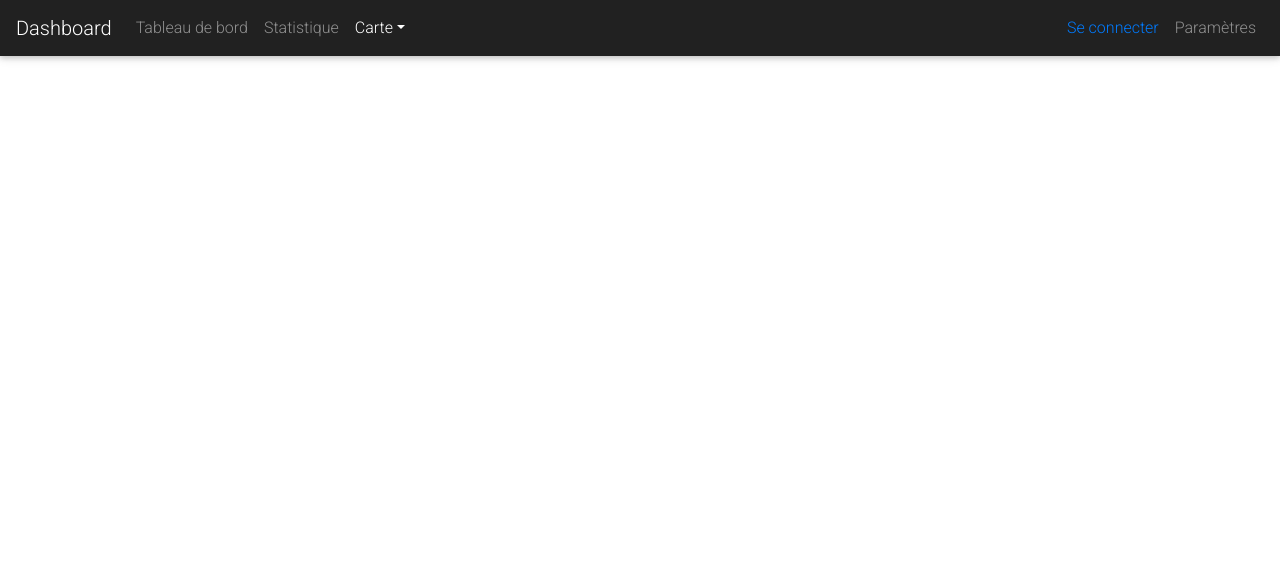
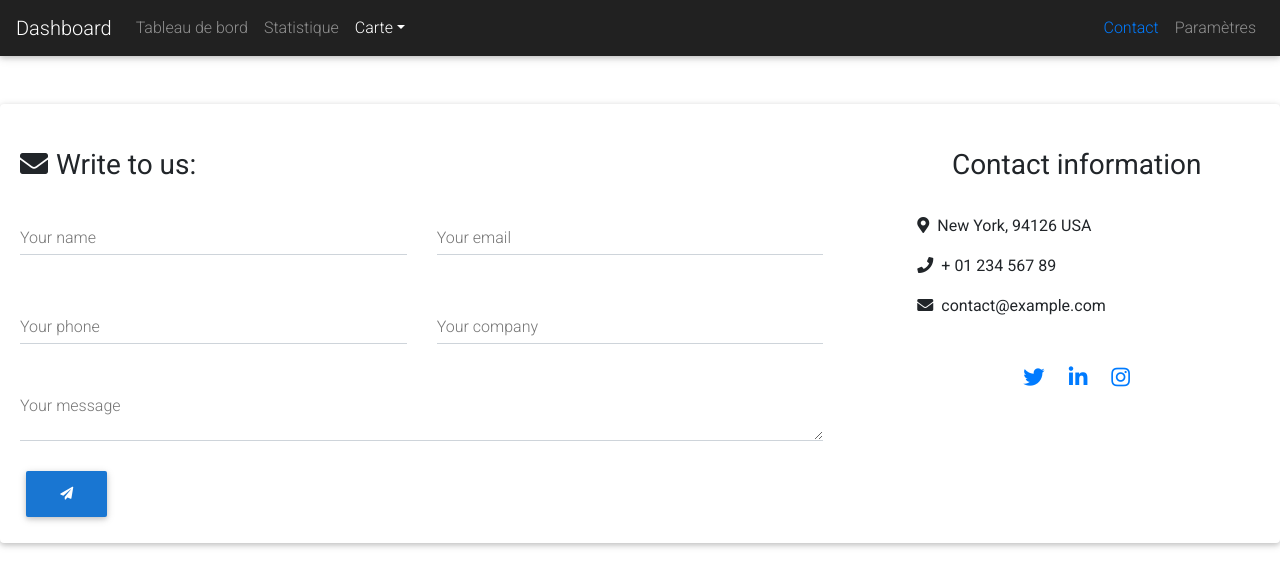
Before and after one commit to JonathanJouffroy/react, a React (Create React App) app: page /page3 in a window 1280 px wide. Shown: the top 586 px of the page. Built offline with nearby package versions, Linux system fonts and the light colour scheme.

Commit message:
Contact page

```diff
--- a/src/views/Page2.js
+++ b/src/views/Page2.js
@@ -64,7 +64,7 @@ state = {
             </NavDropdown>
             </Nav>
                 <Nav>
-                    <Nav.Link> <Link to='/Page3'>Se connecter</Link></Nav.Link>
+                    <Nav.Link> <Link to='/Page3'>Contact</Link></Nav.Link>
                     <Nav.Link eventKey={2} href="#memes">
                     Paramètres
                     </Nav.Link>
--- a/src/views/Page3.js
+++ b/src/views/Page3.js
@@ -1,6 +1,7 @@
 import React from 'react';
 import {Link} from 'react-router-dom';
 import {Navbar, NavDropdown, Nav } from 'react-bootstrap';
+import { MDBRow, MDBCol, MDBCard, MDBCardBody, MDBIcon, MDBBtn, MDBInput } from "mdbreact";
 import 'bootstrap/dist/css/bootstrap.min.css'
 class Page3 extends React.Component {
 
@@ -21,16 +22,124 @@ class Page3 extends React.Component {
             </NavDropdown>
           </Nav>
           <Nav>
-      <Nav.Link> <Link to='/Page3'>Se connecter</Link></Nav.Link>
+            <Nav.Link> <Link to='/Page3'>Contact</Link></Nav.Link>
             <Nav.Link eventKey={2} href="#memes">
               Paramètres
             </Nav.Link>
           </Nav>
         </Navbar.Collapse>
       </Navbar>
-<Nav>
-    <Nav.Link></Nav.Link>
-</Nav>
+
+      <section className="contact-section my-5">
+      <MDBCard>
+        <MDBRow>
+          <MDBCol lg="8">
+            <MDBCardBody className="form">
+              <h3 className="mt-4">
+                <MDBIcon icon="envelope" className="pr-2" />
+                Write to us:
+              </h3>
+              <MDBRow>
+                <MDBCol md="6">
+                  <div className="md-form mb-0">
+                    <MDBInput
+                      type="text"
+                      id="form-contact-name"
+                      label="Your name"
+                    />
+                  </div>
+                </MDBCol>
+                <MDBCol md="6">
+                  <div className="md-form mb-0">
+                    <MDBInput
+                      type="text"
+                      id="form-contact-email"
+                      label="Your email"
+                    />
+                  </div>
+                </MDBCol>
+              </MDBRow>
+              <MDBRow>
+                <MDBCol md="6">
+                  <div className="md-form mb-0">
+                    <MDBInput
+                      type="text"
+                      id="form-contact-phone"
+                      label="Your phone"
+                    />
+                  </div>
+                </MDBCol>
+                <MDBCol md="6">
+                  <div className="md-form mb-0">
+                    <MDBInput
+                      type="text"
+                      id="form-contact-company"
+                      label="Your company"
+                    />
+                  </div>
+                </MDBCol>
+              </MDBRow>
+              <MDBRow>
+                <MDBCol md="12">
+                  <div className="md-form mb-0">
+                    <MDBInput
+                      type="textarea"
+                      id="form-contact-message"
+                      label="Your message"
+                    />
+                    <MDBBtn rounded color="blue">
+                      <MDBIcon icon="paper-plane" />
+                    </MDBBtn>
+                  </div>
+                </MDBCol>
+              </MDBRow>
+            </MDBCardBody>
+          </MDBCol>
+          <MDBCol lg="4">
+            <MDBCardBody className="contact text-center h-100">
+              <h3 className="my-4 pb-2">Contact information</h3>
+              <ul className="text-lg-left list-unstyled ml-4">
+                <li>
+                  <p>
+                    <MDBIcon icon="map-marker-alt" className="pr-2" />
+                    New York, 94126 USA
+                  </p>
+                </li>
+                <li>
+                  <p>
+                    <MDBIcon icon="phone" className="pr-2" />+ 01 234 567 89
+                  </p>
+                </li>
+                <li>
+                  <p>
+                    <MDBIcon icon="envelope" className="pr-2" />
+                    contact@example.com
+                  </p>
+                </li>
+              </ul>
+              <hr className="hr-light my-4" />
+              <ul className="list-inline text-center list-unstyled">
+                <li className="list-inline-item">
+                  <a href="#!" className="p-2 fa-lg w-ic">
+                    <MDBIcon fab icon="twitter" />
+                  </a>
+                </li>
+                <li className="list-inline-item">
+                  <a href="#!" className="p-2 fa-lg w-ic">
+                    <MDBIcon fab icon="linkedin-in" />
+                  </a>
+                </li>
+                <li className="list-inline-item">
+                  <a href="#!" className="p-2 fa-lg w-ic">
+                    <MDBIcon fab icon="instagram" />
+                  </a>
+                </li>
+              </ul>
+            </MDBCardBody>
+          </MDBCol>
+        </MDBRow>
+      </MDBCard>
+    </section>
 </div>
 
   );
```
Lines whose indentation alone changed are shown as unchanged.
